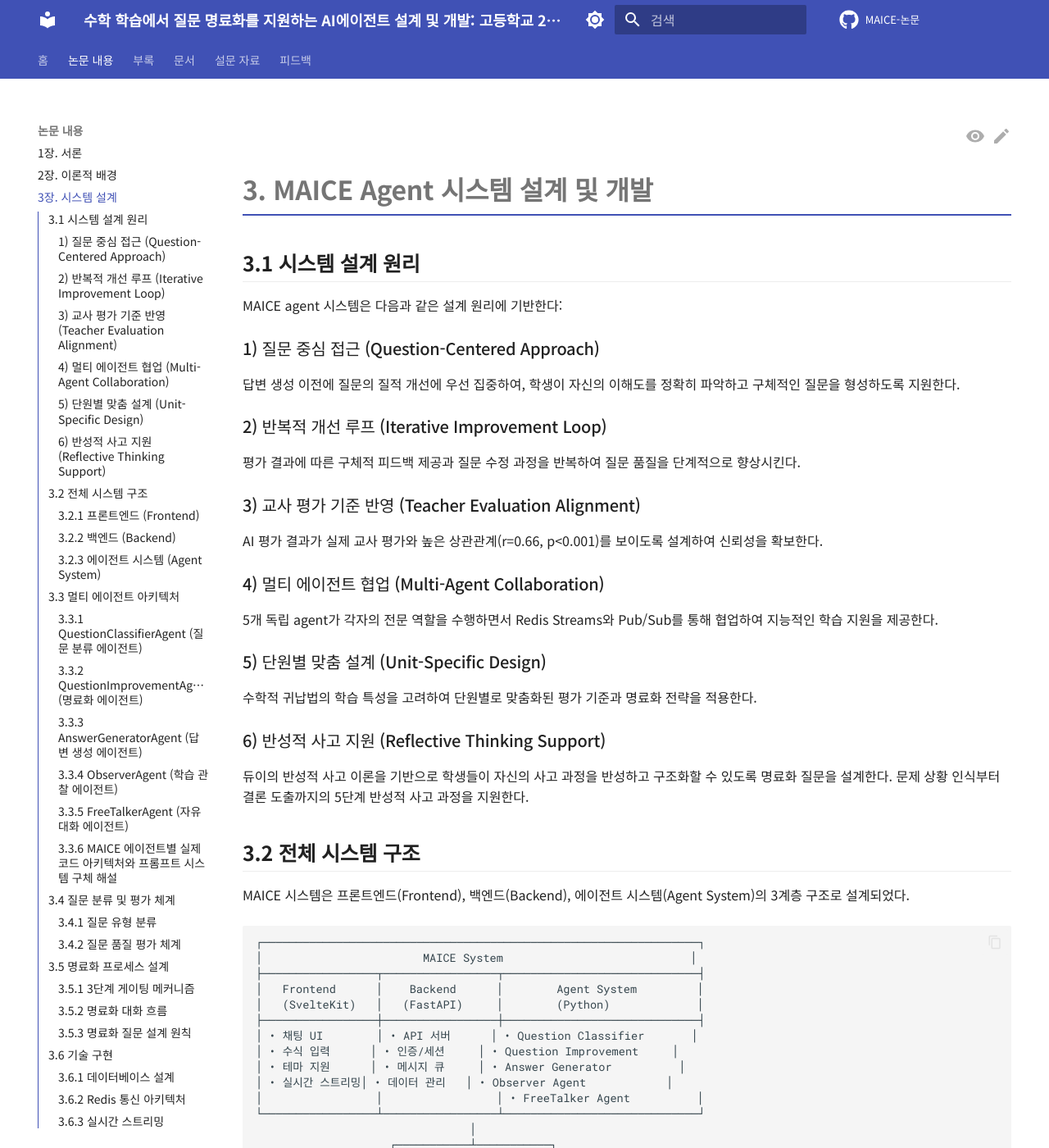
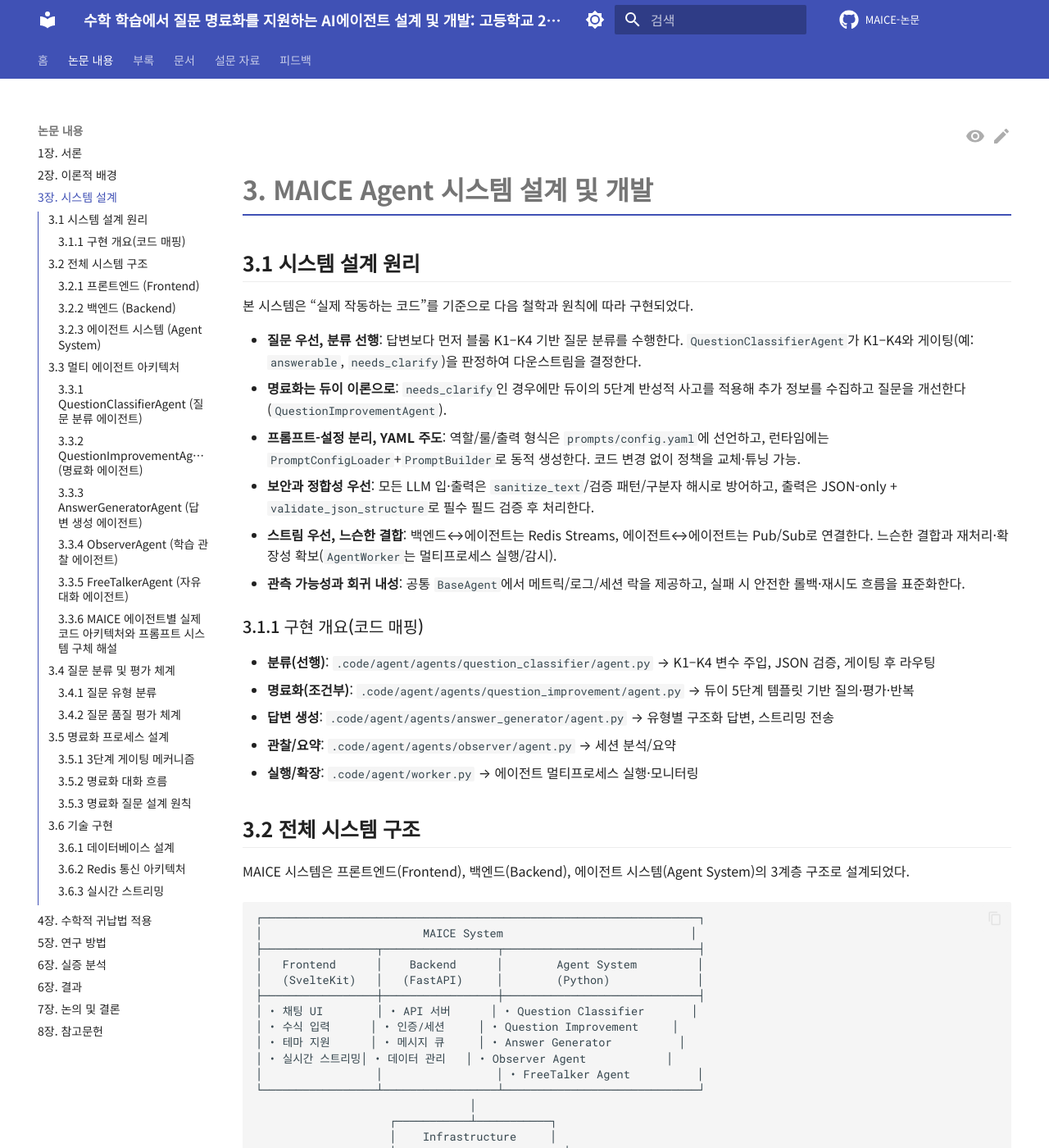
Before and after one commit to KimKyuBong/maice-paper-deploy, an MkDocs documentation site: the page built from docs/chapters/03-system-design.md, in a window 1280 px wide and 1400 px high. Shown: the whole window at 82% size. Built offline with MkDocs 1.6.1 and Material for MkDocs 9.7.7, drawn with Linux system fonts in a browser that asks for light colours; comment, search, counter and statistics services are not loaded.

Commit message:
docs(3장): 3.1 설계 원리 간결화 및 코드 철학/매핑 반영

```diff
--- a/docs/chapters/03-system-design.md
+++ b/docs/chapters/03-system-design.md
@@ -9,25 +9,21 @@ keywords: [MAICE, 멀티에이전트, 아키텍처, 질문분류]
 
 ## 3.1 시스템 설계 원리
 
-MAICE agent 시스템은 다음과 같은 설계 원리에 기반한다:
+본 시스템은 “실제 작동하는 코드”를 기준으로 다음 철학과 원칙에 따라 구현되었다.
 
-### 1) 질문 중심 접근 (Question-Centered Approach)
-답변 생성 이전에 질문의 질적 개선에 우선 집중하여, 학생이 자신의 이해도를 정확히 파악하고 구체적인 질문을 형성하도록 지원한다.
+- **질문 우선, 분류 선행**: 답변보다 먼저 블룸 K1–K4 기반 질문 분류를 수행한다. `QuestionClassifierAgent`가 K1–K4와 게이팅(예: `answerable`, `needs_clarify`)을 판정하여 다운스트림을 결정한다.
+- **명료화는 듀이 이론으로**: `needs_clarify`인 경우에만 듀이의 5단계 반성적 사고를 적용해 추가 정보를 수집하고 질문을 개선한다(`QuestionImprovementAgent`).
+- **프롬프트-설정 분리, YAML 주도**: 역할/룰/출력 형식은 `prompts/config.yaml`에 선언하고, 런타임에는 `PromptConfigLoader`+`PromptBuilder`로 동적 생성한다. 코드 변경 없이 정책을 교체·튜닝 가능.
+- **보안과 정합성 우선**: 모든 LLM 입·출력은 `sanitize_text`/검증 패턴/구분자 해시로 방어하고, 출력은 JSON-only + `validate_json_structure`로 필수 필드 검증 후 처리한다.
+- **스트림 우선, 느슨한 결합**: 백엔드↔에이전트는 Redis Streams, 에이전트↔에이전트는 Pub/Sub로 연결한다. 느슨한 결합과 재처리·확장성 확보(`AgentWorker`는 멀티프로세스 실행/감시).
+- **관측 가능성과 회귀 내성**: 공통 `BaseAgent`에서 메트릭/로그/세션 락을 제공하고, 실패 시 안전한 롤백·재시도 흐름을 표준화한다.
 
-### 2) 반복적 개선 루프 (Iterative Improvement Loop)
-평가 결과에 따른 구체적 피드백 제공과 질문 수정 과정을 반복하여 질문 품질을 단계적으로 향상시킨다.
-
-### 3) 교사 평가 기준 반영 (Teacher Evaluation Alignment)
-AI 평가 결과가 실제 교사 평가와 높은 상관관계(r=0.66, p<0.001)를 보이도록 설계하여 신뢰성을 확보한다.
-
-### 4) 멀티 에이전트 협업 (Multi-Agent Collaboration)
-5개 독립 agent가 각자의 전문 역할을 수행하면서 Redis Streams와 Pub/Sub를 통해 협업하여 지능적인 학습 지원을 제공한다.
-
-### 5) 단원별 맞춤 설계 (Unit-Specific Design)
-수학적 귀납법의 학습 특성을 고려하여 단원별로 맞춤화된 평가 기준과 명료화 전략을 적용한다.
-
-### 6) 반성적 사고 지원 (Reflective Thinking Support)
-듀이의 반성적 사고 이론을 기반으로 학생들이 자신의 사고 과정을 반성하고 구조화할 수 있도록 명료화 질문을 설계한다. 문제 상황 인식부터 결론 도출까지의 5단계 반성적 사고 과정을 지원한다.
+### 3.1.1 구현 개요(코드 매핑)
+- **분류(선행)**: `.code/agent/agents/question_classifier/agent.py` → K1–K4 변수 주입, JSON 검증, 게이팅 후 라우팅
+- **명료화(조건부)**: `.code/agent/agents/question_improvement/agent.py` → 듀이 5단계 템플릿 기반 질의·평가·반복
+- **답변 생성**: `.code/agent/agents/answer_generator/agent.py` → 유형별 구조화 답변, 스트리밍 전송
+- **관찰/요약**: `.code/agent/agents/observer/agent.py` → 세션 분석/요약
+- **실행/확장**: `.code/agent/worker.py` → 에이전트 멀티프로세스 실행·모니터링
 
 ## 3.2 전체 시스템 구조
 
```
